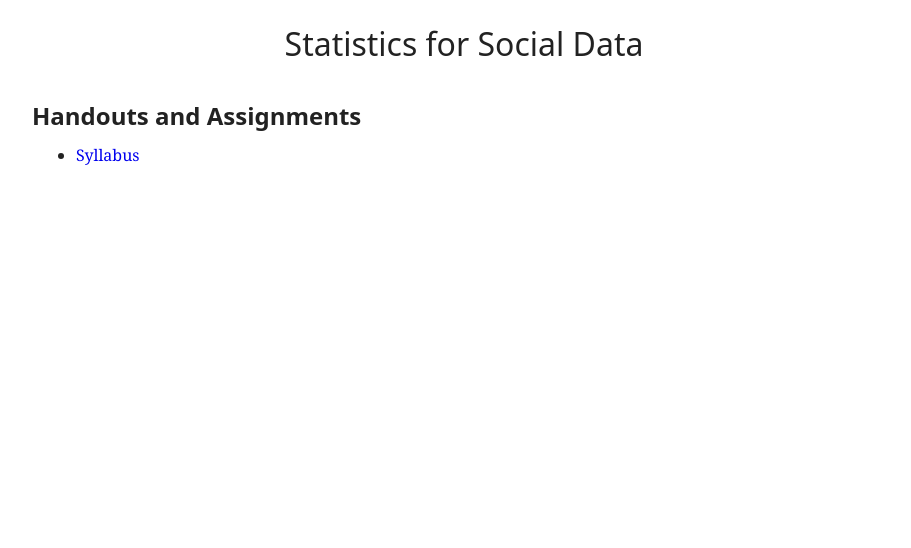
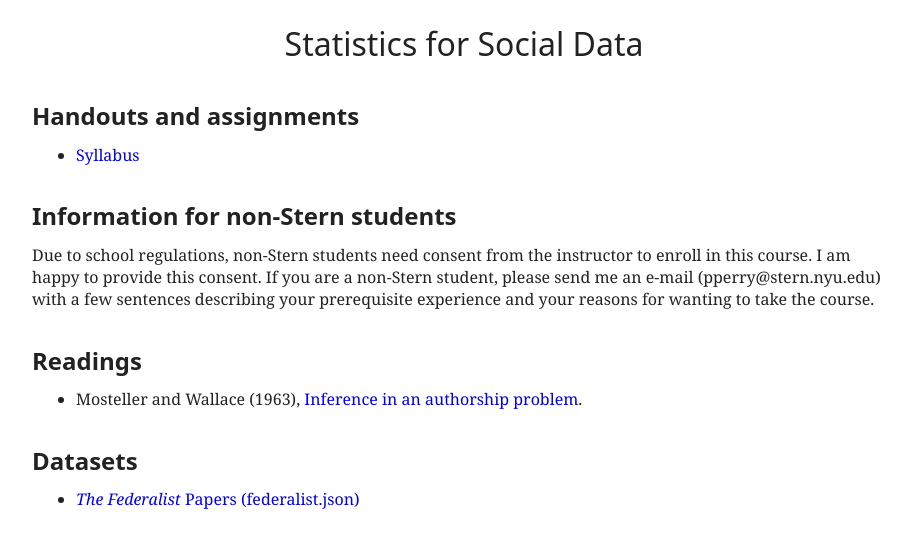
Before and after one commit to patperry/patperry.github.com, a Jekyll site: the page built from course/ssd/index.html, in a window 1280 px wide. Shown: the top 548 px of the page, without its empty margins (176-1087 px from the left). Built offline with Jekyll 4.4.1, drawn with Linux system fonts in a browser that asks for light colours.

Commit message:
update SSD page

```diff
--- a/course/ssd/index.html
+++ b/course/ssd/index.html
@@ -6,10 +6,27 @@ stylesheet: /css/main.css?v=1
 <main class="wrapper">
 <h1>Statistics for Social Data</h1>
 
+<h2>Handouts and assignments</h2>
+<ul>
+    <li><a href="syllabus.pdf">Syllabus</a>
 <!--
+    <li><a href="project.pdf">Class Project</a>
+    <li><a href="nltk-tutorial.pdf">Tutorial: Computing Word Frequencies in Python</a>
+    <li><a href="hw1.pdf">Homework #1</a>
+-->
+</ul>
+
+<h2>Information for non-Stern students</h2>
+
+Due to school regulations, non-Stern students need consent from the instructor
+to enroll in this course. I am happy to provide this consent. If you are a
+non-Stern student, please send me an e-mail (pperry@stern.nyu.edu) with a few
+sentences describing your prerequisite experience and your reasons for wanting
+to take the course.
 
 <h2>Readings</h2>
 <ul>
+<!--
   <li> Perry and Wolfe (2013), <a href="Perr13.pdf">Point process modelling
       for directed interaction networks</a>.
   <li>Shalizi and Thomas (2011), <a href="Shal11.pdf">Homophily and contagion
@@ -56,26 +73,16 @@ stylesheet: /css/main.css?v=1
       from <cite>Introduction to Information Retrieval</cite>.
   <li>Cluaset, Shalizi, and Newman (2009), <a href="Clau09.pdf">Power-law
       distributions in empirical data</a>.
+-->
   <li>Mosteller and Wallace (1963), <a href="Most63.pdf">Inference in an
       authorship problem</a>.
 </ul>
--->
-
-<h2>Handouts and Assignments</h2>
-<ul>
-    <li><a href="syllabus.pdf">Syllabus</a>
-<!--
-    <li><a href="project.pdf">Class Project</a>
-    <li><a href="nltk-tutorial.pdf">Tutorial: Computing Word Frequencies in Python</a>
-    <li><a href="hw1.pdf">Homework #1</a>
--->
-</ul>
 
 
-<!--
 <h2>Datasets</h2>
 <ul>
     <li><a href="federalist.json"><cite>The Federalist</cite> Papers (federalist.json)</a>
 </ul>
--->
+
+
 </main>
```
